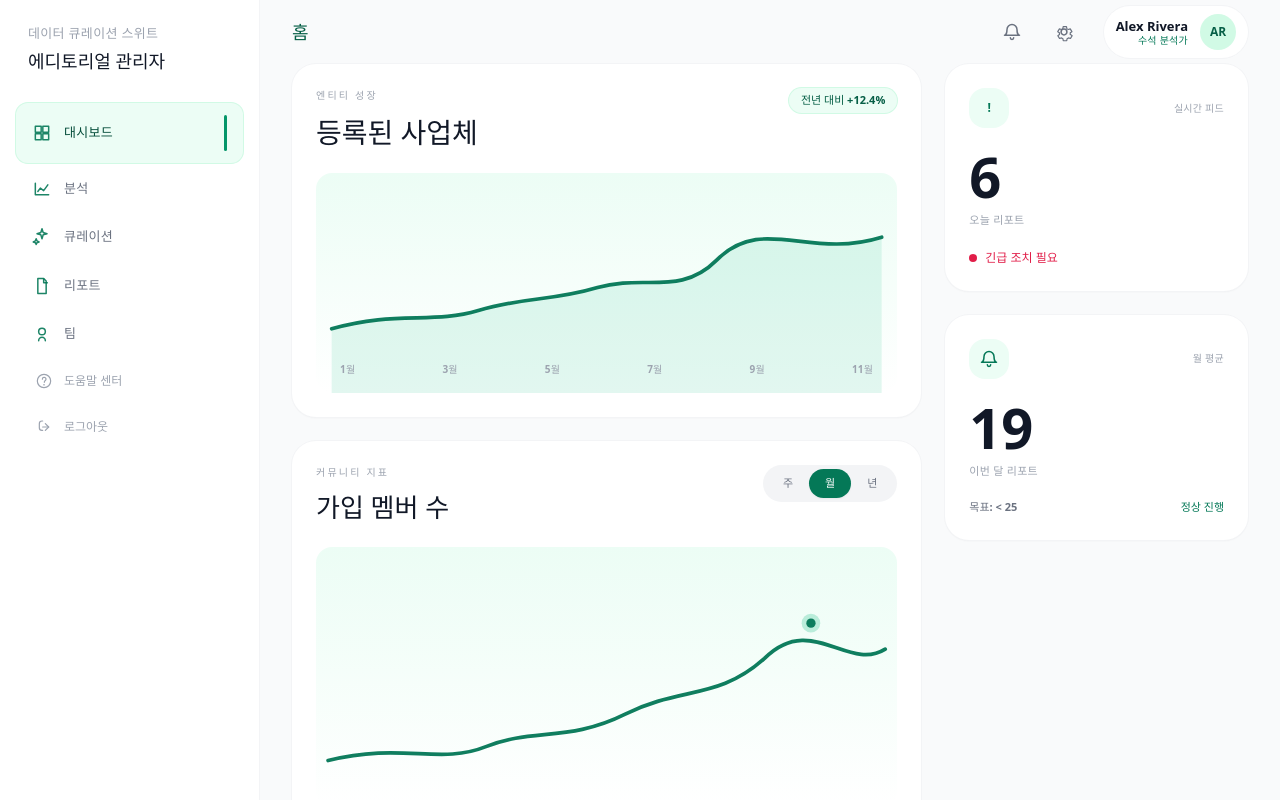
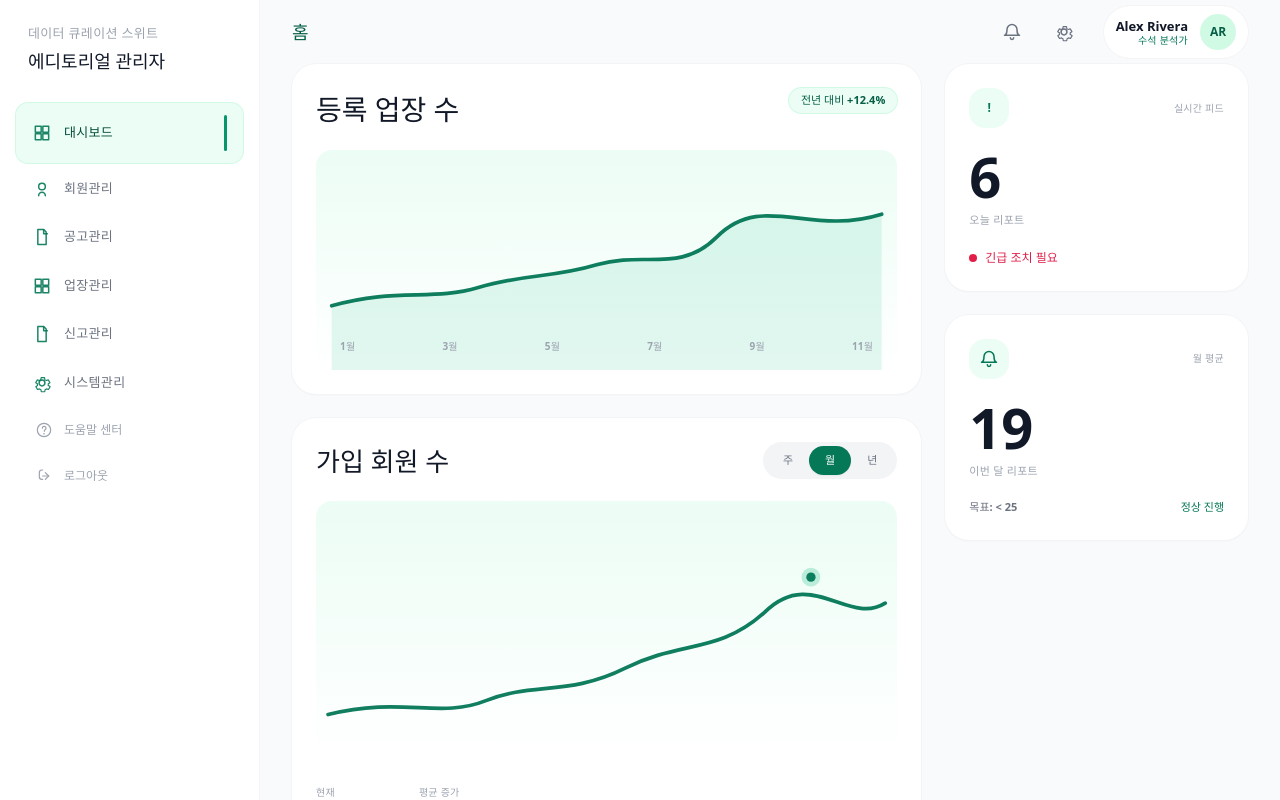
Before and after one commit to alter-app/alter-admin, a React (Vite) app: page / in a window 1280 px wide. Shown: the top 800 px of the page. Built offline with nearby package versions, Linux system fonts and the light colour scheme.

Commit message:
style: 메뉴 텍스트 및 아이콘 수정

```diff
--- a/src/pages/dashboard/ui/Sidebar.tsx
+++ b/src/pages/dashboard/ui/Sidebar.tsx
@@ -2,10 +2,11 @@ import { Icon } from './components/Icon'
 
 const navItems = [
   { id: 'dashboard', label: '대시보드', active: true },
-  { id: 'analytics', label: '분석', active: false },
-  { id: 'curation', label: '큐레이션', active: false },
-  { id: 'reports', label: '리포트', active: false },
-  { id: 'team', label: '팀', active: false },
+  { id: 'users', label: '회원관리', active: false },
+  { id: 'jobs', label: '공고관리', active: false },
+  { id: 'stores', label: '업장관리', active: false },
+  { id: 'reports', label: '신고관리', active: false },
+  { id: 'system', label: '시스템관리', active: false },
 ] as const
 
 export function Sidebar() {
@@ -38,13 +39,15 @@ export function Sidebar() {
                   name={
                     item.id === 'dashboard'
                       ? 'grid'
-                      : item.id === 'analytics'
-                        ? 'chart'
-                        : item.id === 'curation'
-                          ? 'sparkles'
-                          : item.id === 'reports'
-                            ? 'file'
-                            : 'users'
+                      : item.id === 'users'
+                        ? 'users'
+                        : item.id === 'jobs'
+                          ? 'file'
+                          : item.id === 'stores'
+                            ? 'grid'
+                            : item.id === 'reports'
+                              ? 'file'
+                              : 'settings'
                   }
                   className="h-5 w-5"
                 />
--- a/src/pages/dashboard/ui/cards/CommunityMetricsCard.tsx
+++ b/src/pages/dashboard/ui/cards/CommunityMetricsCard.tsx
@@ -8,9 +8,8 @@ export function CommunityMetricsCard() {
   return (
     <Card>
       <div className="flex items-start justify-between gap-4">
-        <div>
-          <div className="text-[10px] font-semibold tracking-[0.22em] text-gray-400">커뮤니티 지표</div>
-          <div className="mt-2 text-[26px] font-semibold text-gray-900">가입 멤버 수</div>
+        <div className="text-[26px] font-semibold text-gray-900">
+          가입 회원 수
         </div>
 
         <Segmented />
@@ -21,12 +20,20 @@ export function CommunityMetricsCard() {
       <div className="mt-6 flex items-end justify-between gap-6">
         <div className="flex items-end gap-10">
           <div>
-            <div className="text-[10px] font-semibold tracking-wide text-gray-400">현재</div>
-            <div className="mt-1 text-[20px] font-semibold text-gray-900">12,482</div>
+            <div className="text-[10px] font-semibold tracking-wide text-gray-400">
+              현재
+            </div>
+            <div className="mt-1 text-[20px] font-semibold text-gray-900">
+              12,482
+            </div>
           </div>
           <div>
-            <div className="text-[10px] font-semibold tracking-wide text-gray-400">평균 증가</div>
-            <div className="mt-1 text-[20px] font-semibold text-gray-900">842/mo</div>
+            <div className="text-[10px] font-semibold tracking-wide text-gray-400">
+              평균 증가
+            </div>
+            <div className="mt-1 text-[20px] font-semibold text-gray-900">
+              842/mo
+            </div>
           </div>
         </div>
 
--- a/src/pages/dashboard/ui/cards/EntityGrowthCard.tsx
+++ b/src/pages/dashboard/ui/cards/EntityGrowthCard.tsx
@@ -6,9 +6,8 @@ export function EntityGrowthCard() {
   return (
     <Card>
       <div className="flex items-start justify-between">
-        <div>
-          <div className="text-[10px] font-semibold tracking-[0.22em] text-gray-400">엔티티 성장</div>
-          <div className="mt-2 text-[28px] font-semibold text-gray-900">등록된 사업체</div>
+        <div className="text-[28px] font-semibold text-gray-900">
+          등록 업장 수
         </div>
         <Pill tone="emerald">전년 대비 +12.4%</Pill>
       </div>
```
